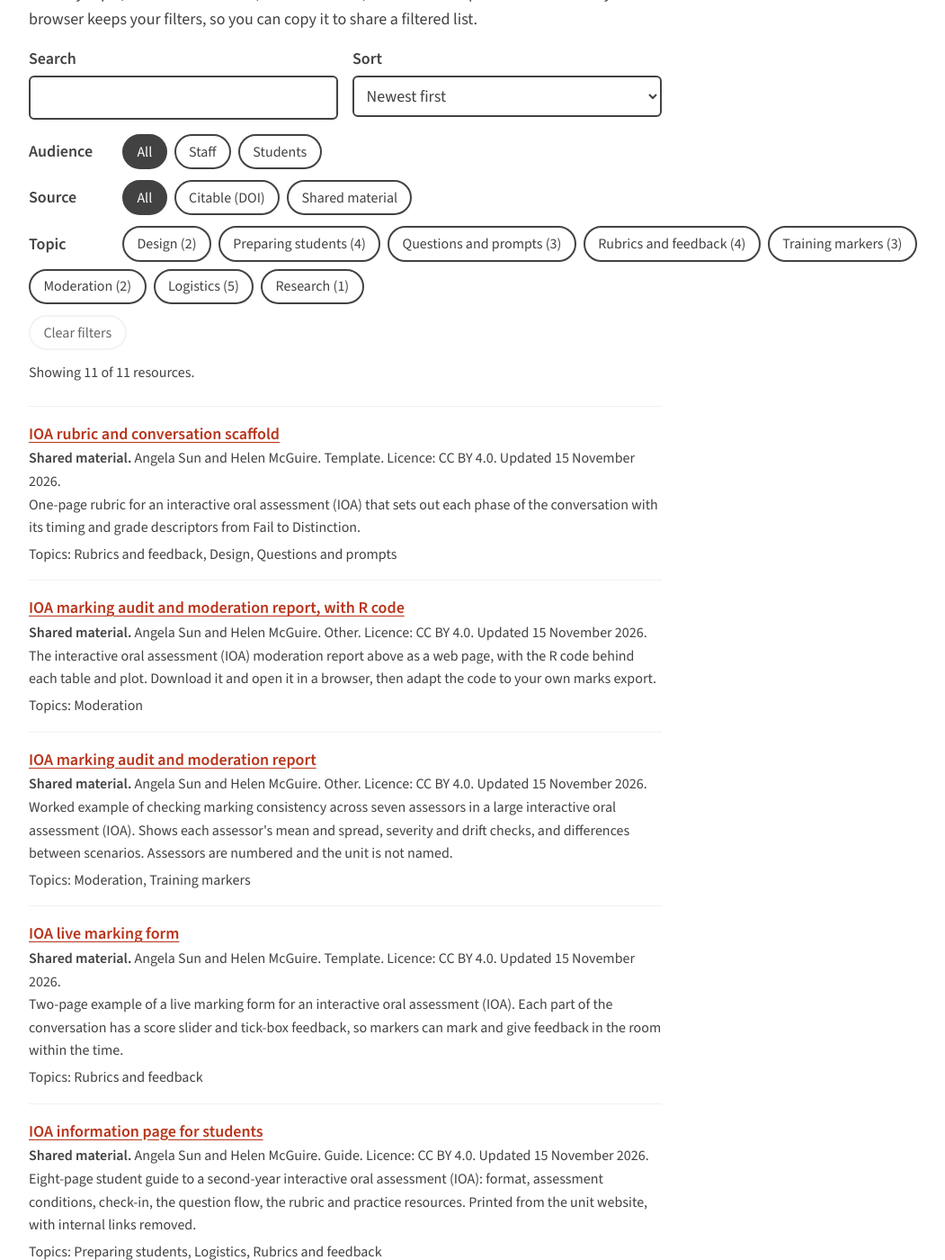
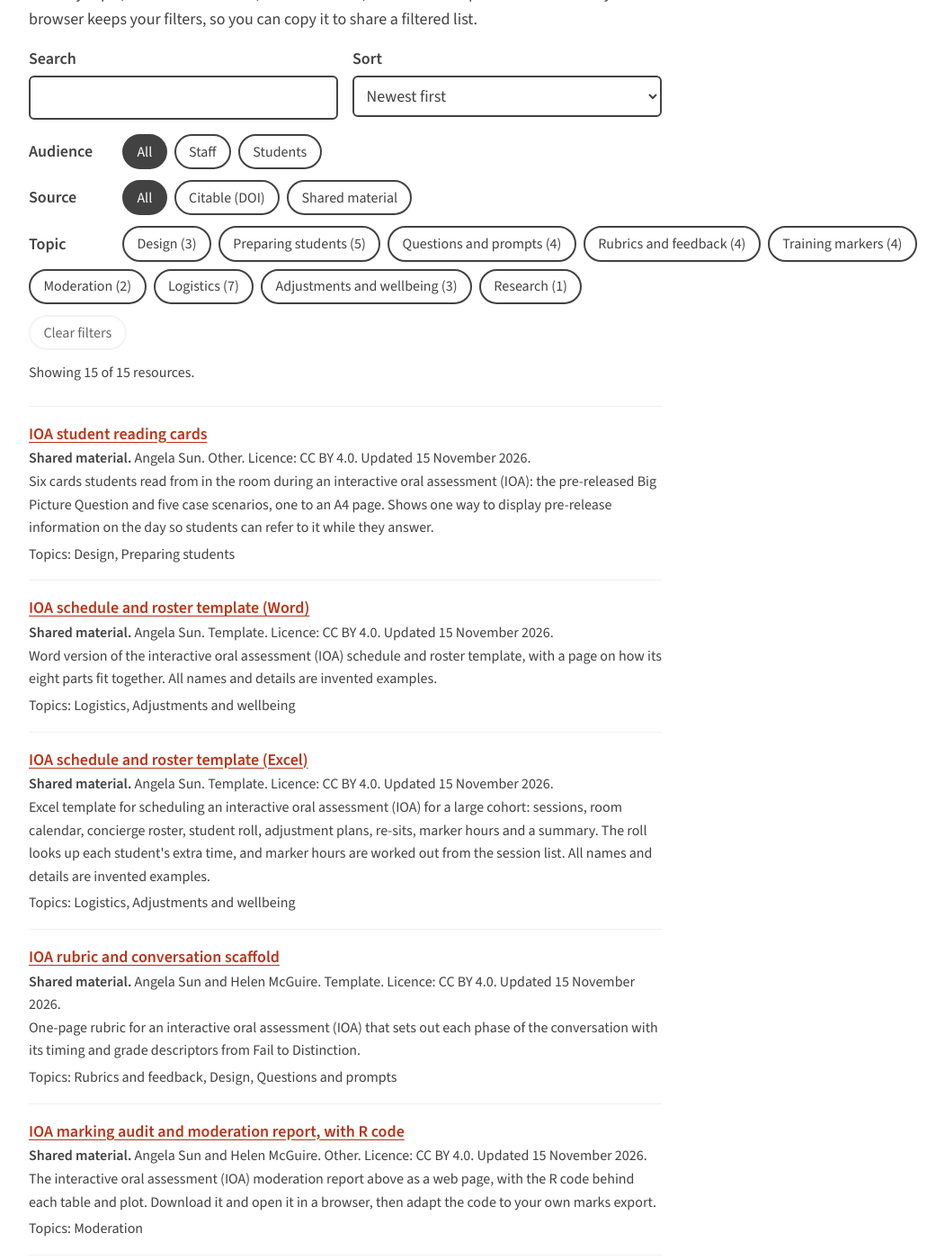
Before and after one commit to HelloAngela/ioa-hub, a Jekyll site: the page built from resources.md, in a window 1280 px wide and 1400 px high, scrolled down 600 px. Shown: the whole window at 90% size, without its empty margins (52-1103 px from the left). Built offline with Jekyll 4.4.1, drawn with Linux system fonts in a browser that asks for light colours; some of the changed text lies outside the part shown.

Commit message:
Add the assessor playbook excerpt, student reading cards and schedule template
Co-Authored-By: Claude Opus 5.5 <noreply@anthropic.com>

```diff
--- a/_data/resources.yml
+++ b/_data/resources.yml
@@ -15,6 +15,50 @@
 #
 # The Resources page sorts by the updated date, newest first, so the order in
 # this file does not matter. A resource with no audience shows only under "All".
+
+- title: "IOA assessor playbook (excerpt)"
+  file: ioa-assessor-playbook-excerpt.pdf
+  description: "Nine-page excerpt from the assessor playbook for a large second-year interactive oral assessment (IOA) in microbiology and immunology. Covers how to run the conversation: four decision points, ways to extend, repair or rescue an answer, how to ask, and what to do in difficult moments. It contains no assessment questions."
+  type: guide
+  authors: Angela Sun
+  licence: CC BY 4.0
+  updated: 2026-11-15
+  status: current
+  topics: [questions-prompts, training-markers, adjustments-wellbeing]
+  audience: staff
+
+- title: "IOA student reading cards"
+  file: ioa-student-reading-cards.pdf
+  description: "Six cards students read from in the room during an interactive oral assessment (IOA): the pre-released Big Picture Question and five case scenarios, one to an A4 page. Shows one way to display pre-release information on the day so students can refer to it while they answer."
+  type: other
+  authors: Angela Sun
+  licence: CC BY 4.0
+  updated: 2026-11-15
+  status: current
+  topics: [design, preparing-students]
+  audience: both
+
+- title: "IOA schedule and roster template (Excel)"
+  file: ioa-schedule-template.xlsx
+  description: "Excel template for scheduling an interactive oral assessment (IOA) for a large cohort: sessions, room calendar, concierge roster, student roll, adjustment plans, re-sits, marker hours and a summary. The roll looks up each student's extra time, and marker hours are worked out from the session list. All names and details are invented examples."
+  type: template
+  authors: Angela Sun
+  licence: CC BY 4.0
+  updated: 2026-11-15
+  status: current
+  topics: [logistics, adjustments-wellbeing]
+  audience: staff
+
+- title: "IOA schedule and roster template (Word)"
+  file: ioa-schedule-template.docx
+  description: "Word version of the interactive oral assessment (IOA) schedule and roster template, with a page on how its eight parts fit together. All names and details are invented examples."
+  type: template
+  authors: Angela Sun
+  licence: CC BY 4.0
+  updated: 2026-11-15
+  status: current
+  topics: [logistics, adjustments-wellbeing]
+  audience: staff
 
 - title: "IOA assessor training slides"
   file: ioa-assessor-training.pdf
```
Also changed, not shown: 4 other files.
